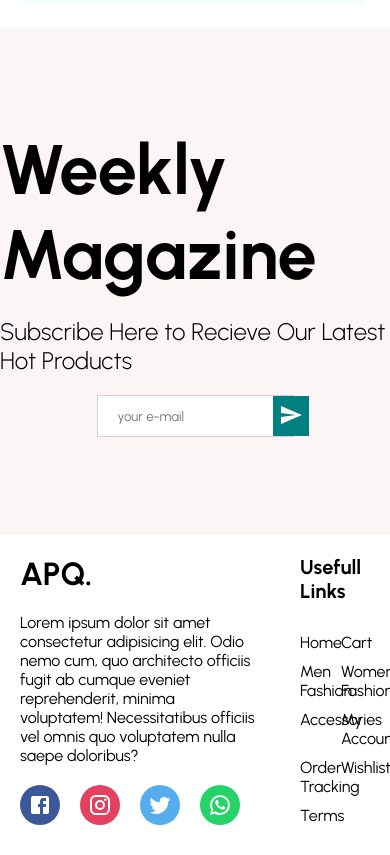
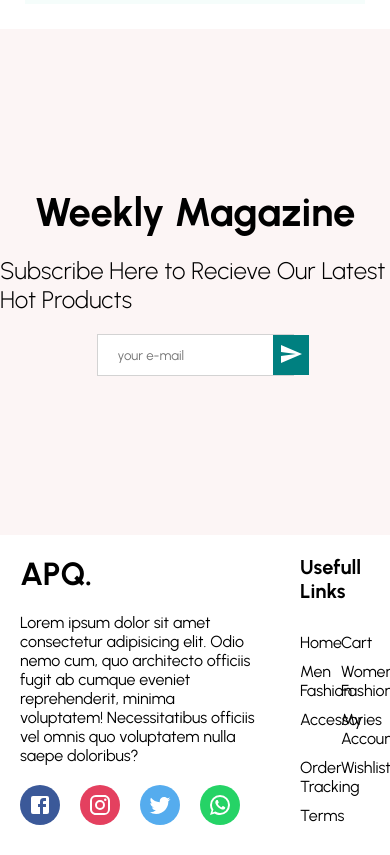
Before and after one commit to AliPooladmast/e-commerce, a React (Create React App) app: page / in a window 390 px wide. Shown: the part 3440-4295 px from the top of the page. Built offline with nearby package versions, Linux system fonts and the light colour scheme.

Commit message:
newsletter: center the text and increase the input width for mobile screens

```diff
--- a/src/components/Newsletter/Newsletter.module.scss
+++ b/src/components/Newsletter/Newsletter.module.scss
@@ -7,7 +7,7 @@
   flex-direction: column;
 
   h1 {
-    font-size: 70px;
+    font-size: 40px;
     margin-bottom: 20px;
   }
 }
@@ -16,6 +16,10 @@
   font-size: 24px;
   margin-bottom: 20px;
   font-weight: 300;
+
+  @media only screen and (max-width: 380px) {
+    text-align: center;
+  }
 }
 
 .InputContainer {
@@ -25,6 +29,10 @@
   display: flex;
   justify-content: space-between;
   border: 1px solid lightgrey;
+
+  @media only screen and (max-width: 380px) {
+    width: 80%;
+  }
 
   input {
     border: none;
```
